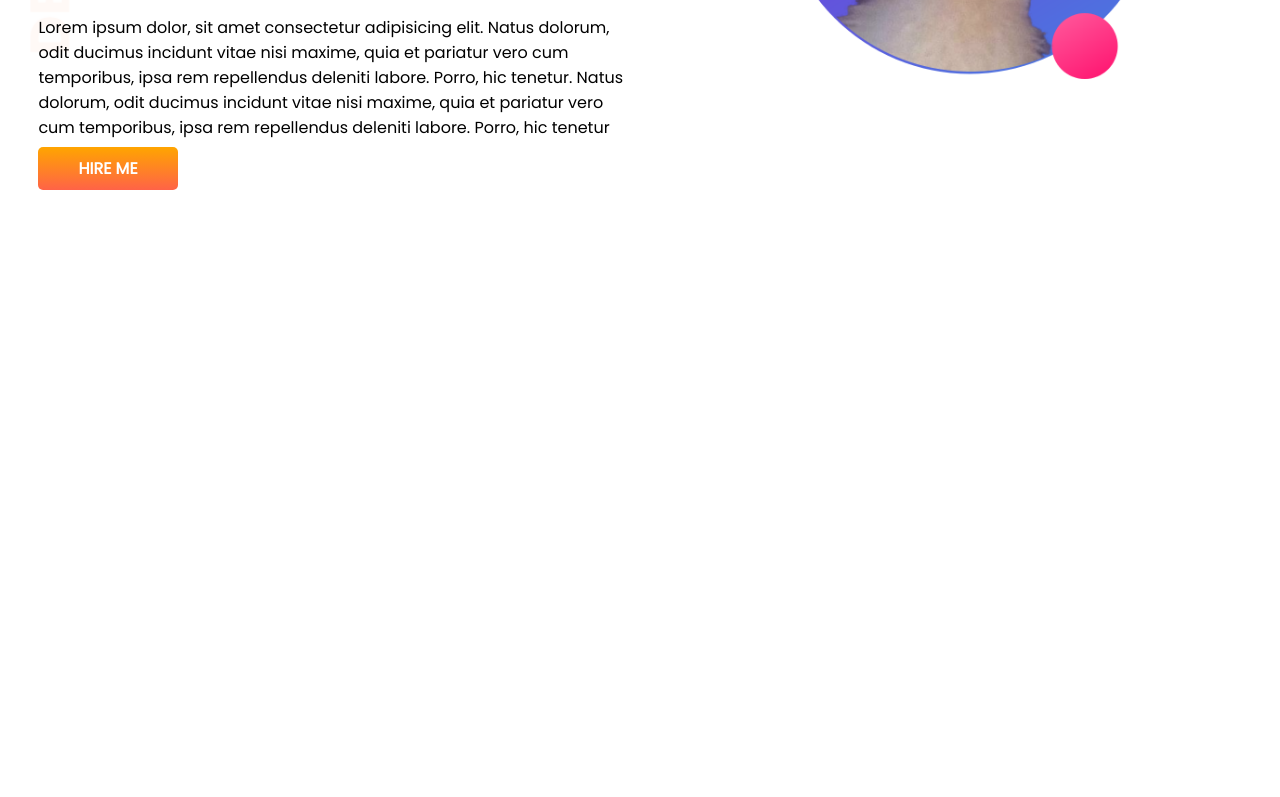
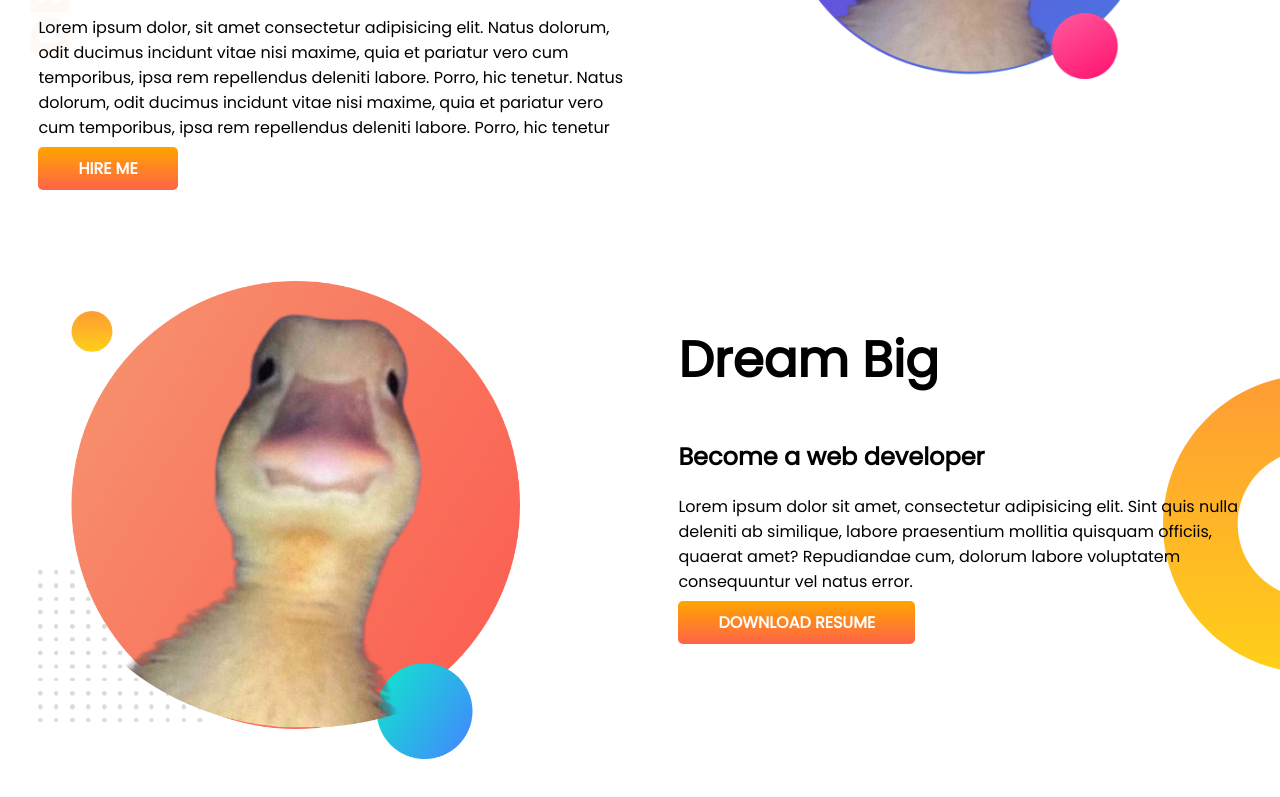
Before and after one commit to RaisaSyeeda/developer-portfolio, a plain HTML site: page index.html in a window 1280 px wide. Shown: the part 307-1104 px from the top of the page. Before the commit the page ends 800 px from the top, so only its background shows below. Drawn offline with Linux system fonts and the light colour scheme.

Commit message:
second section added

```diff
--- a/index.html
+++ b/index.html
@@ -28,6 +28,20 @@
             <img src="images/profile1.png" alt="First Photo">
         </div>
     </section>
+
+    <section class="dream-big">
+        <div class="half-width">
+            <img src="images/profile2.png" alt="">
+        </div>
+        <div class="half-width">
+            <h1>Dream Big</h1>
+            <h2>Become a web developer</h2>
+            <p>Lorem ipsum dolor sit amet, consectetur adipisicing elit. Sint quis nulla deleniti ab similique, labore
+                praesentium mollitia quisquam officiis, quaerat amet? Repudiandae cum, dolorum labore voluptatem
+                consequuntur vel natus error.</p>
+            <a class="link-button" target="_blank" href="https://www.youtube.com/">DOWNLOAD RESUME</a>
+        </div>
+    </section>
 </body>
 
 </html>
--- a/style.css
+++ b/style.css
@@ -10,6 +10,7 @@ h1{
 }
 section{
     display: flex;
+    margin-bottom: 100px;
 }
 .half-width{
     width: 50%;
@@ -30,3 +31,8 @@ section{
     background-image: url(images/top-banner.png);
     background-repeat: no-repeat;
 }
+.dream-big{
+    background-image: url(images/dream-bg.png);
+    background-repeat: no-repeat;
+    background-position: right;
+}
```
